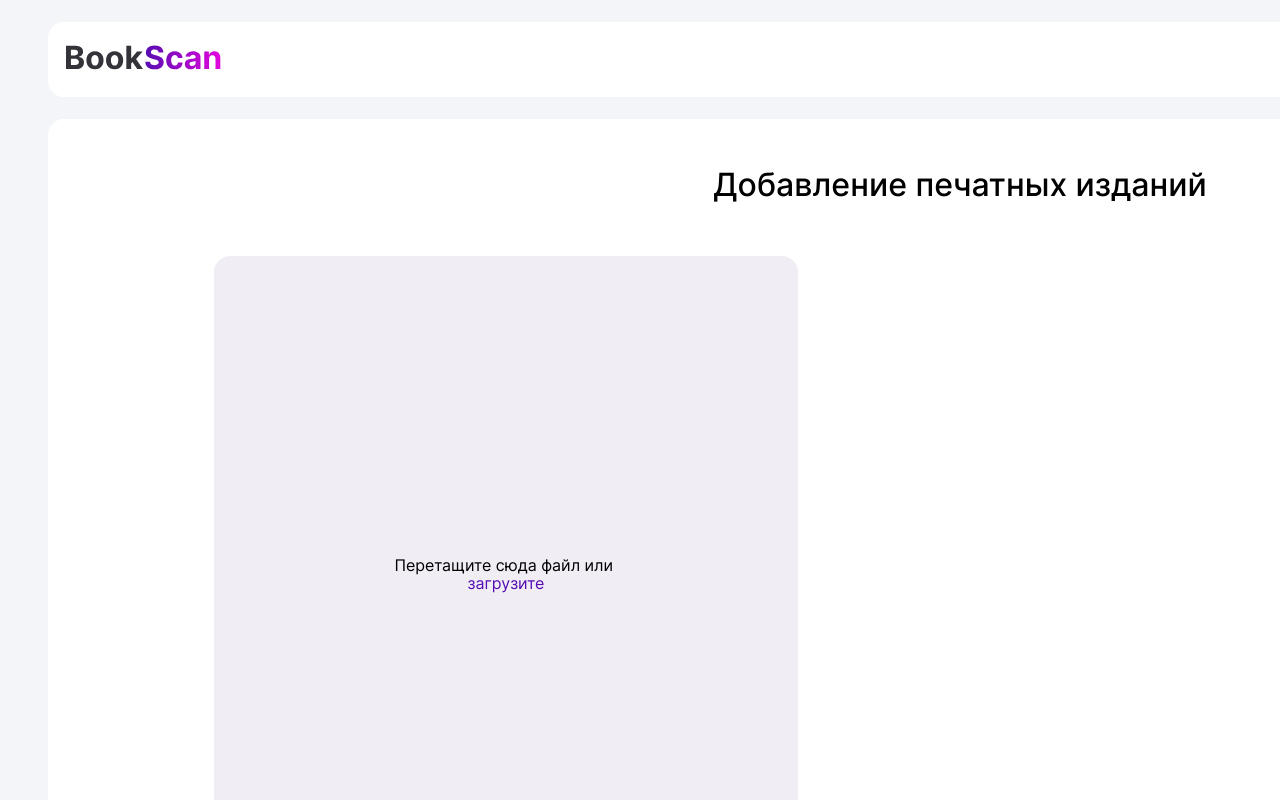
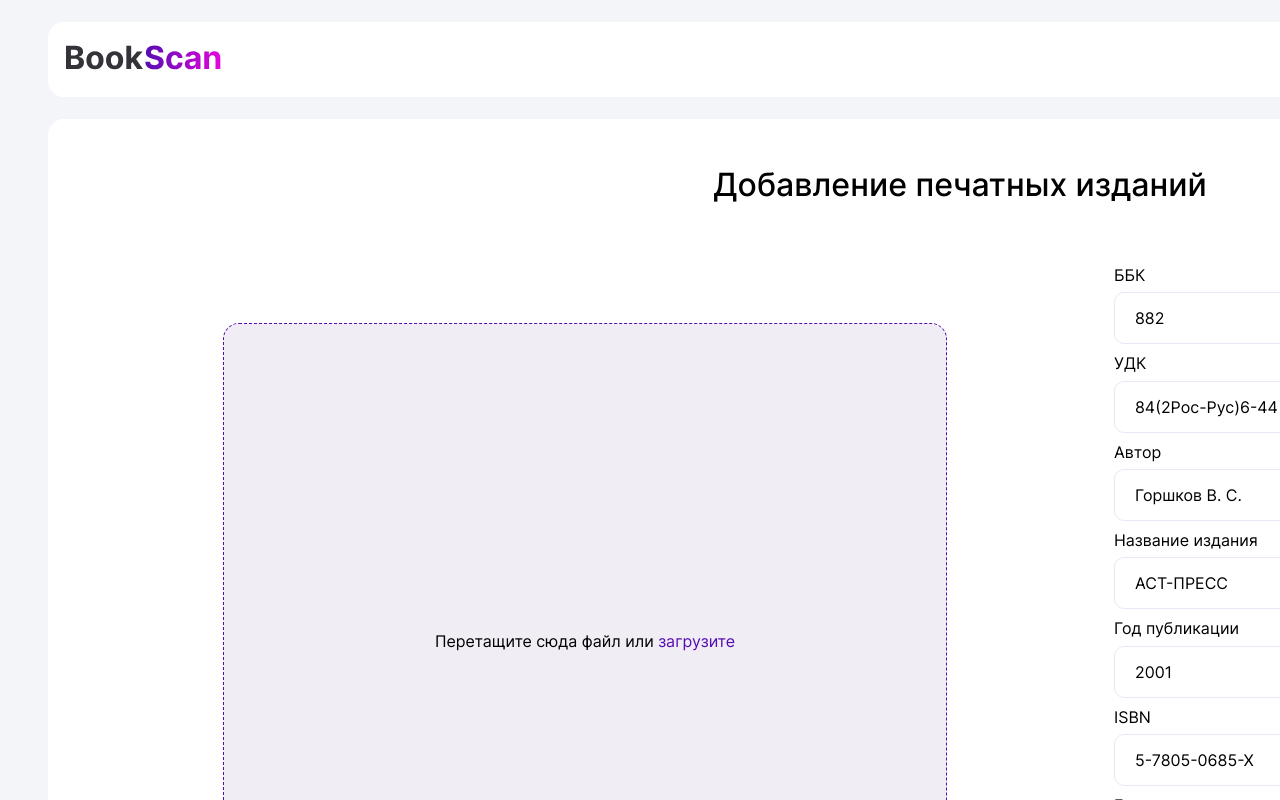
Before and after one commit to alt2211/Printed_publications_FE, a React (Create React App) app in the folder printed_publications/: page /ocr in a window 1280 px wide. Shown: the top 800 px of the page. Built offline with nearby package versions, Linux system fonts and the light colour scheme.

Commit message:
render ocr page

```diff
--- a/printed_publications/src/pages/Ocr.tsx
+++ b/printed_publications/src/pages/Ocr.tsx
@@ -1,5 +1,4 @@
 // @ts-ignore
-import { Skeleton } from 'antd'
 import React, { useRef, useState } from 'react'
 import { createWorker } from 'tesseract.js'
 import '../Styles/App.css'
@@ -21,7 +20,6 @@ export default () => {
 		setIsLoading(false)
 	}
 
-	const DragDropFile = () => {
 	const [drag, setDrag] = React.useState(false)
 	const fileInputRef = useRef<HTMLInputElement>(null)
 
@@ -37,10 +35,7 @@ export default () => {
 
 	const onDropHandler = e => {
 		e.preventDefault()
-			console.log('мы в методе onDropHand')
-			console.log(e)
 		let files = [...e.dataTransfer.files]
-			console.log(files)
 		doOCR(files[0])
 	}
 
@@ -51,10 +46,7 @@ export default () => {
 		}
 	}
 
-		const showImg = () => {
-			document.createElement('img')
-		}
-
+	const DragDropFile = () => {
 		return drag ? (
 			<div
 				onDragStart={e => dragStartHandler(e)}
@@ -70,9 +62,10 @@ export default () => {
 				onDragStart={e => dragStartHandler(e)}
 				onDragLeave={e => dragLeaveHandler(e)}
 				onDragOver={e => dragStartHandler(e)}
-				className={style.inputImg}
+				className={style.dropImg}
 				onChange={dragStartHandler}
 			>
+				<div className={style.text}>
 					Перетащите сюда файл или&nbsp;
 					<label
 						htmlFor='filePicker'
@@ -87,6 +80,7 @@ export default () => {
 						ref={fileInputRef}
 						onChange={handleChange}
 					></input>
+				</div>
 			</div>
 		)
 	}
@@ -155,15 +149,15 @@ export default () => {
 				<div className={style.elements}>
 					<div className={style.containerOcr}>
 						{DragDropFile()}
-						<div className={style.containerElement}>
+						{/* <div className={style.containerElement}>
 							{isLoading ? (
 								<Skeleton loading />
 							) : (
 								ocrText && <p style={{ width: '592px' }}>{ocrText}</p>
 							)}
+						</div> */}
 					</div>
-					</div>
-					{/* <div className={style.propertiesList}>
+					<div className={style.propertiesList}>
 						<div className={style.inputFieldName}>ББК</div>
 						<input
 							className={style.inputField}
@@ -218,7 +212,7 @@ export default () => {
 							name='description'
 							value={fieldValues[8]}
 						></input>
-					</div> */}
+					</div>
 				</div>
 			</div>
 			<div className={style.bottom}>
@@ -242,7 +236,9 @@ export default () => {
 					</button>
 				</div>
 				<div className={style.bottomElement2}>
-					<button className={style.addMore}>Добавить еще</button>
+					<button className={style.addMore} onClick={e => dragLeaveHandler(e)}>
+						Добавить еще
+					</button>
 					<button className={style.save}>Сохранить</button>
 				</div>
 			</div>
--- a/printed_publications/src/ui/ocr/ocr.module.scss
+++ b/printed_publications/src/ui/ocr/ocr.module.scss
@@ -4,7 +4,7 @@
 	margin: 22px 48px;
 	margin-bottom: 0px;
 	background: #fff;
-	border-radius: 16px 16px 0 0;
+	border-radius: 16px 16px;
 	padding: 48px 166px;
 }
 
@@ -12,11 +12,12 @@
 	display: flex;
 	width: 742px;
 	height: 661 px;
-	gap:158px;
+	gap: 158px;
 }
 
 .elements {
 	display: flex;
+	justify-content: space-between;
 }
 
 .inputField {
@@ -26,41 +27,42 @@
 	padding-top: 16px;
 	padding-bottom: 16px;
 	border-radius: 10px;
-	border: 1px solid #E6EAF8;
+	border: 1px solid #e6eaf8;
 	transition: 0.5s;
 }
 
 .inputField:hover {
-	border-color: #550DB2;
+	border-color: #550db2;
 }
 
 .inputField:focus {
-	border-color: #D8C5F0;
+	border-color: #d8c5f0;
 	outline: none;
 }
 
-  .inputFieldName{
+.inputFieldName {
 	margin-bottom: 8px;
-	margin-top:10px;
+	margin-top: 10px;
 }
 
-  .propertiesList{
+.propertiesList {
+	width: 592px;
 	display: flex;
 	flex-direction: column;
 	align-items: flex-start;
 }
 
-  .bottom{
+.bottom {
 	width: 1824px;
 	height: 84px;
-	border-top: 1px solid #E6EAF8;
-	background: #FFF;
+	border-top: 1px solid #e6eaf8;
+	background: #fff;
 	margin-left: 48px;
 	border-radius: 0 0 16px 16px;
 	display: flex;
 }
 
-  .arrowl{
+.arrowl {
 	display: flex;
 	width: 52px;
 	height: 52px;
@@ -69,14 +71,14 @@
 	align-items: center;
 	flex-shrink: 0;
 	border-radius: 10px;
-	border: 1px solid #B08DDE;
-	background: #FFF;
+	border: 1px solid #b08dde;
+	background: #fff;
 	margin-right: 4px;
 	margin-left: 4px;
 	cursor: pointer;
 }
 
-  .counter{
+.counter {
 	width: 130px;
 	height: 52px;
 	display: inline-flex;
@@ -84,22 +86,22 @@
 	justify-content: center;
 	align-items: center;
 	border-radius: 10px;
-	background: #F0EDF5;
-	color: #550DB2;
+	background: #f0edf5;
+	color: #550db2;
 	font-size: 16px;
 	font-style: normal;
 	font-weight: 500;
 	line-height: 20px;
 }
-  .addMore{
+.addMore {
 	display: inline-flex;
 	padding: 16px 38px;
 	justify-content: center;
 	align-items: center;
 	border-radius: 10px;
-	background: #6AB20D;
+	background: #6ab20d;
 	border: none;
-	color: #FFF;
+	color: #fff;
 	font-size: 16px;
 	font-style: normal;
 	font-weight: 400;
@@ -107,15 +109,15 @@
 	margin-right: 16px;
 	cursor: pointer;
 }
-  .save{
+.save {
 	display: inline-flex;
 	padding: 16px 38px;
 	justify-content: center;
 	align-items: center;
 	border-radius: 10px;
-	background: #550DB2;
+	background: #550db2;
 	border: none;
-	color: #FFF;
+	color: #fff;
 	font-size: 16px;
 	font-style: normal;
 	font-weight: 400;
@@ -123,26 +125,13 @@
 	cursor: pointer;
 }
 
-  .bottomElement1{
-	display:flex;
-	align-items: center;
-
-  }
-  .bottomElement2{
-	display:flex;
+.bottomElement1 {
+	display: flex;
 	align-items: center;
 }
-
-.inputImg {
-	width: 724px;
-	height: 661px;
-	background: #f0edf5;
-	border-radius: 16px;
-	align-self: center;
+.bottomElement2 {
 	display: flex;
 	align-items: center;
-	justify-content: center;
-	flex-direction: column;
 }
 
 .dropImg {
@@ -155,4 +144,10 @@
 	display: flex;
 	align-items: center;
 	justify-content: center;
+	margin: 0 auto;
+	padding: 50px;
 }
+
+.containerElement {
+	width: 592px;
+}
```
Lines whose indentation alone changed are shown as unchanged.
